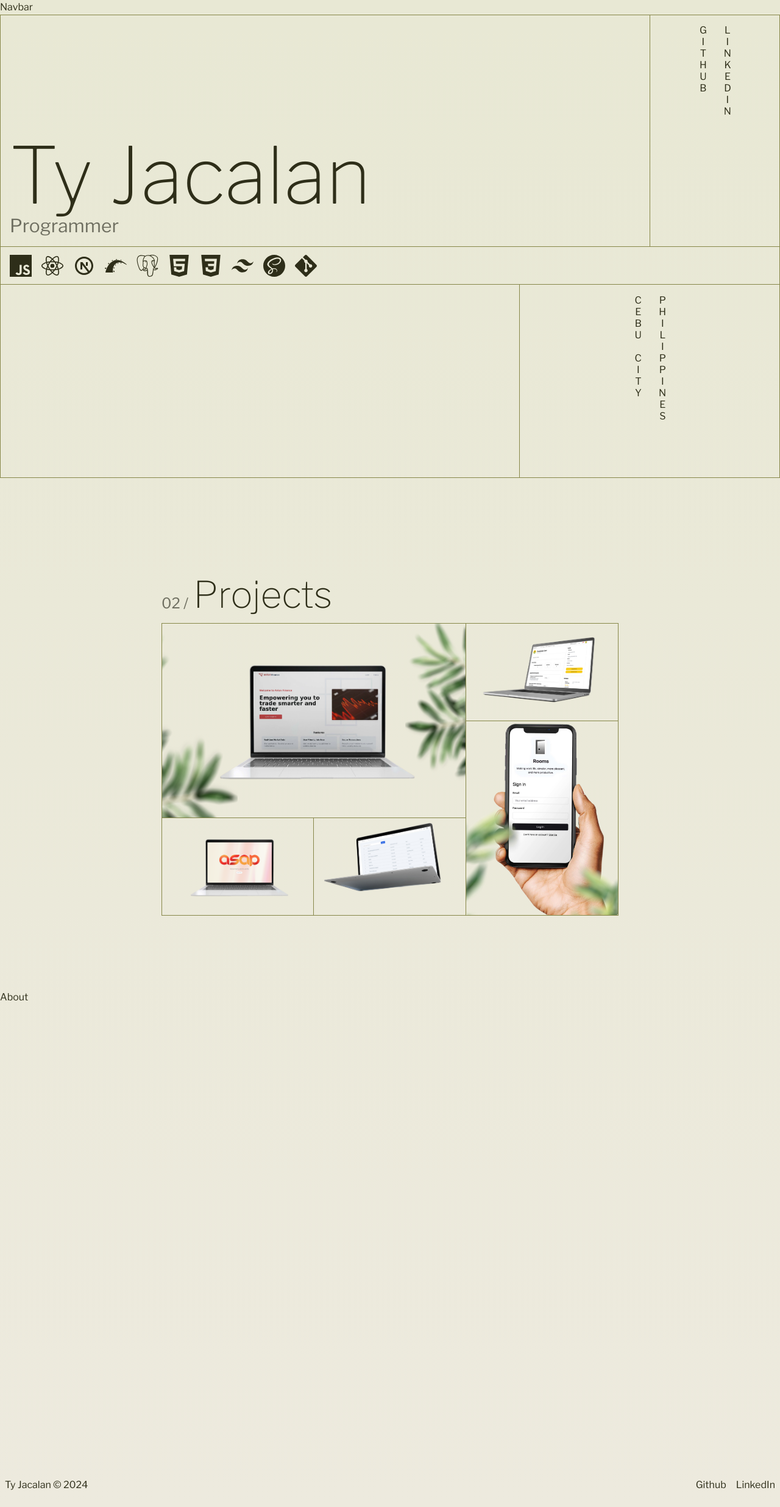
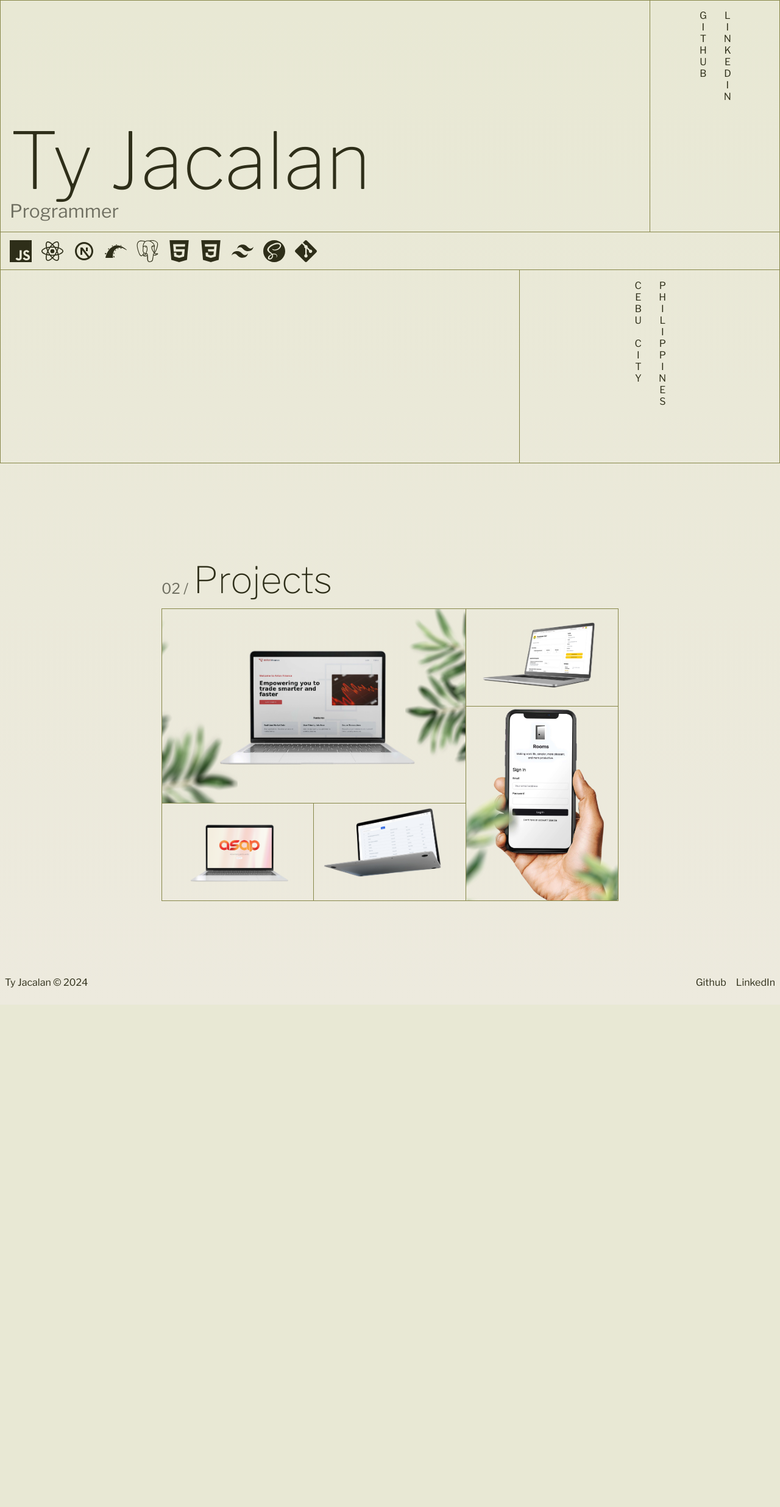
Before and after one commit to TyJacalan/portfolio, a Next.js app: page / in a window 1280 px wide. Shown: the whole page at 61% size. After the commit the page ends 1648 px from the top, so only its background shows below. Built offline with nearby package versions, Linux system fonts and the light colour scheme.

Commit message:
chore: remove navbar

```diff
--- a/app/layout.js
+++ b/app/layout.js
@@ -1,6 +1,5 @@
 import { Libre_Franklin } from "next/font/google";
 import "./globals.css";
-import Navbar from "@/components/Navbar";
 import Footer from "@/components/Footer";
 
 const libreFranklin = Libre_Franklin({ subsets: ["latin"] });
@@ -16,7 +15,6 @@ export default function RootLayout({ children }) {
       <body
         className={`${libreFranklin.className} h-full max-w-screen overflow-x-hidden`}
       >
-        <Navbar />
         {children}
         <Footer />
       </body>
--- a/app/page.js
+++ b/app/page.js
@@ -7,7 +7,6 @@ export default function Home() {
     <main className="h-full min-w-[350px] container mx-auto flex flex-col items-center justify-between">
       <Hero />
       <Projects />
-      <About />
     </main>
   );
 }
--- a/components/Navbar.jsx
+++ /dev/null
@@ -1,5 +0,0 @@
-const Navbar = () => {
-  return <header className="container mx-auto">Navbar</header>;
-};
-
-export default Navbar;
```
